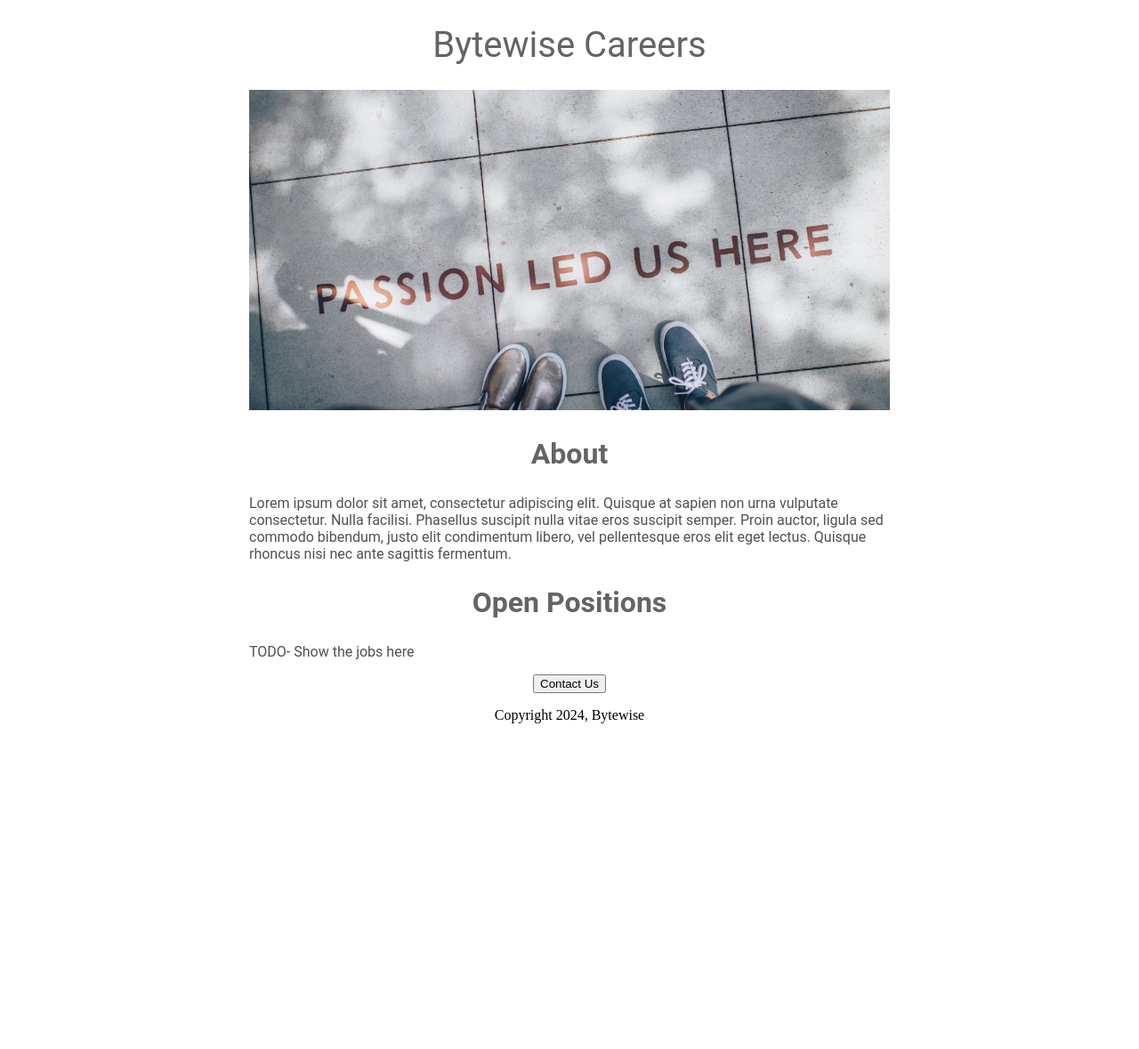
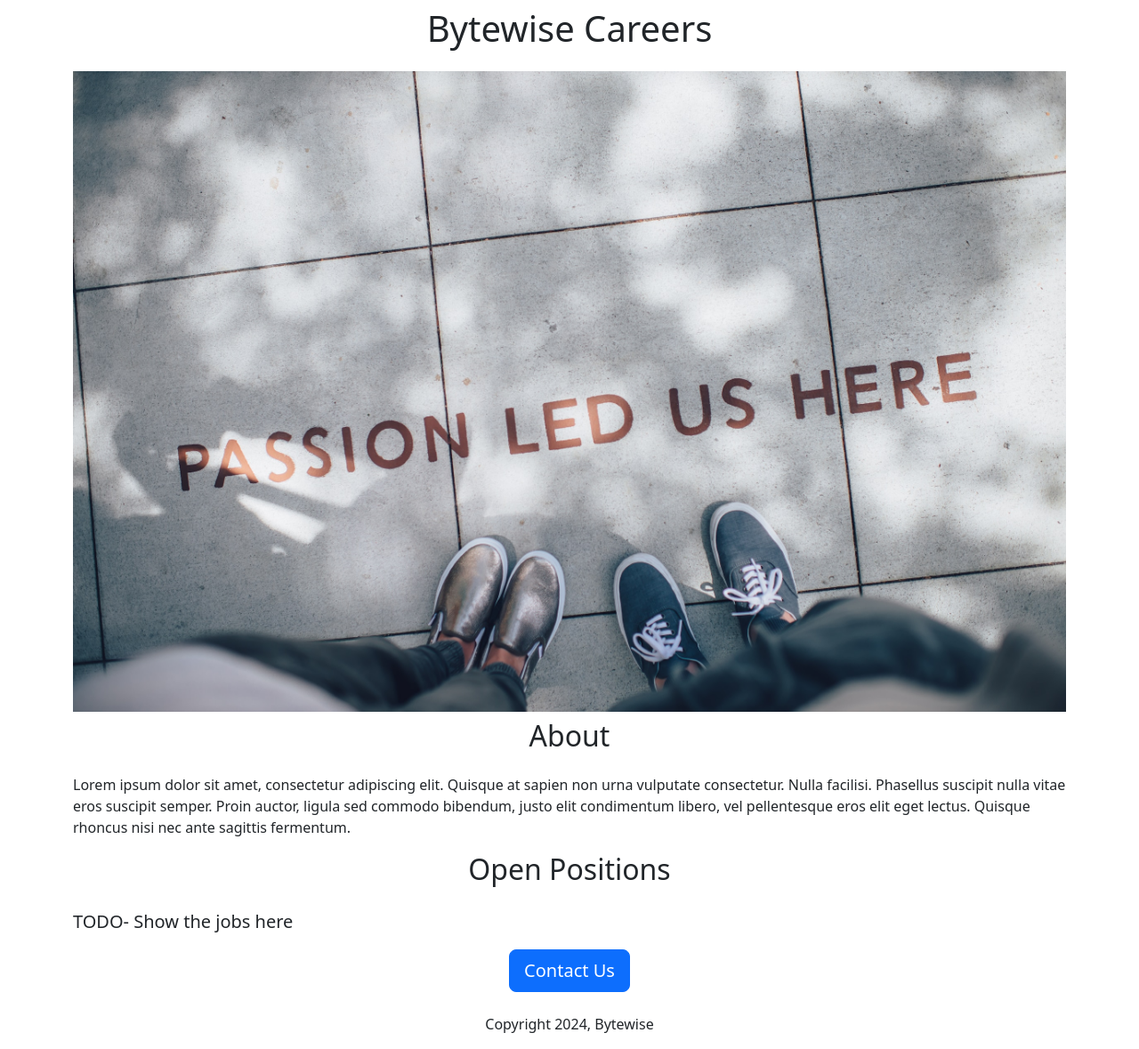
Before and after one commit to Ratnala22/careers-website, a Flask app: page / in a window 1280 px wide. Shown: the whole page at 89% size. Before the commit the page ends 813 px from the top, so only its background shows below. Run offline with Flask 3, Linux system fonts and the light colour scheme.

Commit message:
Added Styles Using Bootstrap

```diff
--- a/templates/home.html
+++ b/templates/home.html
@@ -1,43 +1,24 @@
 <!DOCTYPE html>
 <html>
 <head>
+  <meta charset="utf-8">
+  <meta name="viewport" content="width=device-width, initial-scale=1">
   <title>Bytewise Careers</title>
-  <style>
-    h1 {
-      font-size: 40px;
-      font-family: Roboto;
-      font-weight: normal;
-      color: rgb(100, 100, 100);
-      text-align: center;
-    }
-    #cover {
-      width: 100%;
-      height: 360px;
-      object-fit: cover;
-      align-content: center;
-    }
-    h2 {
-      font-family: Roboto;
-      font-size: 32px;
-      color: rgb(100, 100, 100);
-      text-align: center;
-    }
-    .textb{
-      font-family: Roboto;
-      color: rgb(80, 80, 80);
-    }
-    #container{
-      max-width: 720px;
-      margin: 0 auto 0 auto;
-    }
-  </style>
+  <link href="https://cdn.jsdelivr.net/npm/bootstrap@5.3.2/dist/css/bootstrap.min.css" rel="stylesheet" integrity="sha384-T3c6CoIi6uLrA9TneNEoa7RxnatzjcDSCmG1MXxSR1GAsXEV/Dwwykc2MPK8M2HN" crossorigin="anonymous">
+<style>
+  #cover{
+    height: 720px;
+    width: 100%;
+    object-fit: cover;
+  }
+</style>
 </head>
 <body>
-  <div id="container">
-    <h1>Bytewise Careers</h1>
-    <img id="cover" src="static/coverpic.jpg" >
-    <h2>About</h2>
-    <p class="textb">
+  <div class="container">
+    <h1 class="text-center mt-2 mb-4">Bytewise Careers</h1>
+    <img class="img-fluid" id="cover" src="static/coverpic.jpg" >
+    <h2 class="text-center mt-2 mb-4">About</h2>
+    <p>
       Lorem ipsum dolor sit amet, consectetur adipiscing elit. Quisque at
       sapien non urna vulputate consectetur. Nulla facilisi. Phasellus
       suscipit nulla vitae eros suscipit semper. Proin auctor, ligula sed
@@ -45,13 +26,12 @@
       eros elit eget lectus. Quisque rhoncus nisi nec ante sagittis
       fermentum.
     </p>
-    <h2>Open Positions</h2>
-    <p class="textb">TODO- Show the jobs here</p>
-    <div style="text-align:center;">
-      <button>Contact Us</button>
-      <p>Copyright 2024, Bytewise</p>
+    <h2 class="text-center mt-2 mb-4">Open Positions</h2>
+    <p class="lead">TODO- Show the jobs here</p>
+    <div class="text-center">
+      <button class="btn btn-primary btn-lg">Contact Us</button>
+      <p class="mt-4">Copyright 2024, Bytewise</p>
     </div>
-
   </div>
 </body>
 </html>
```
